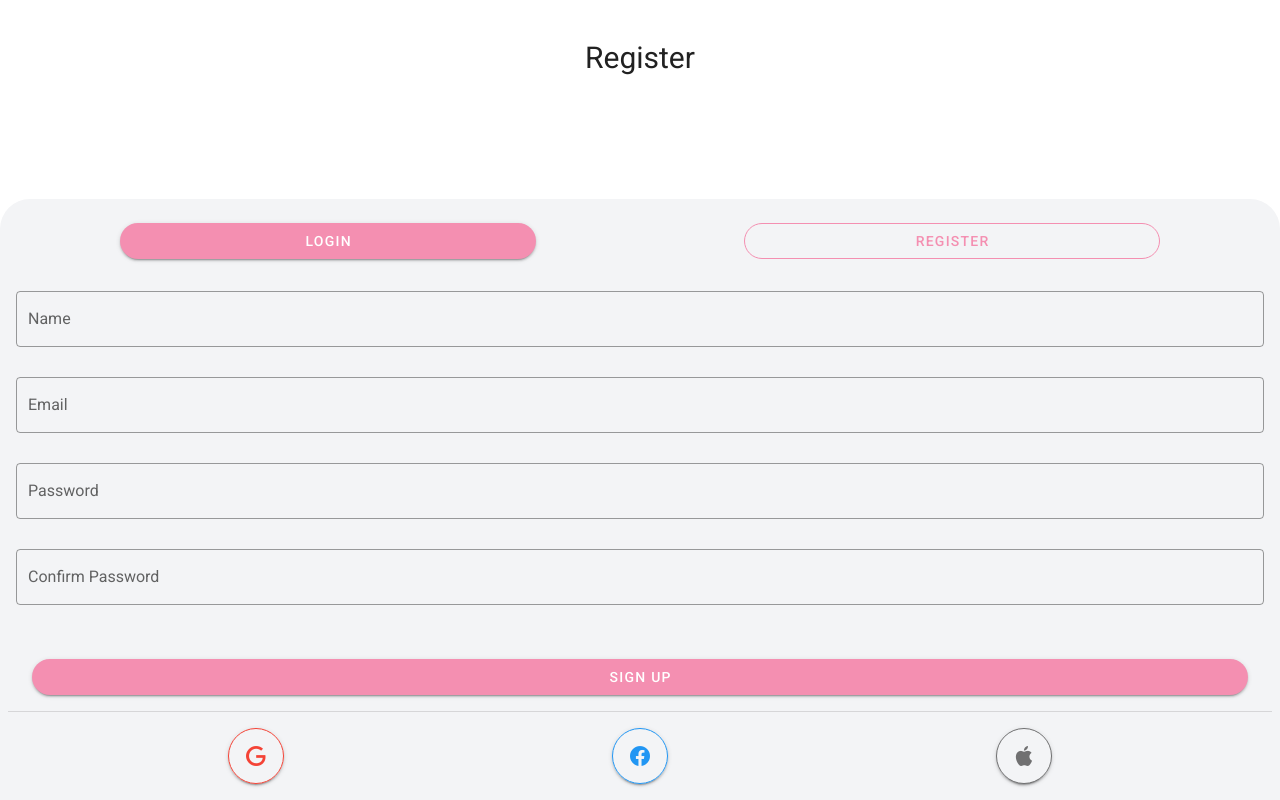
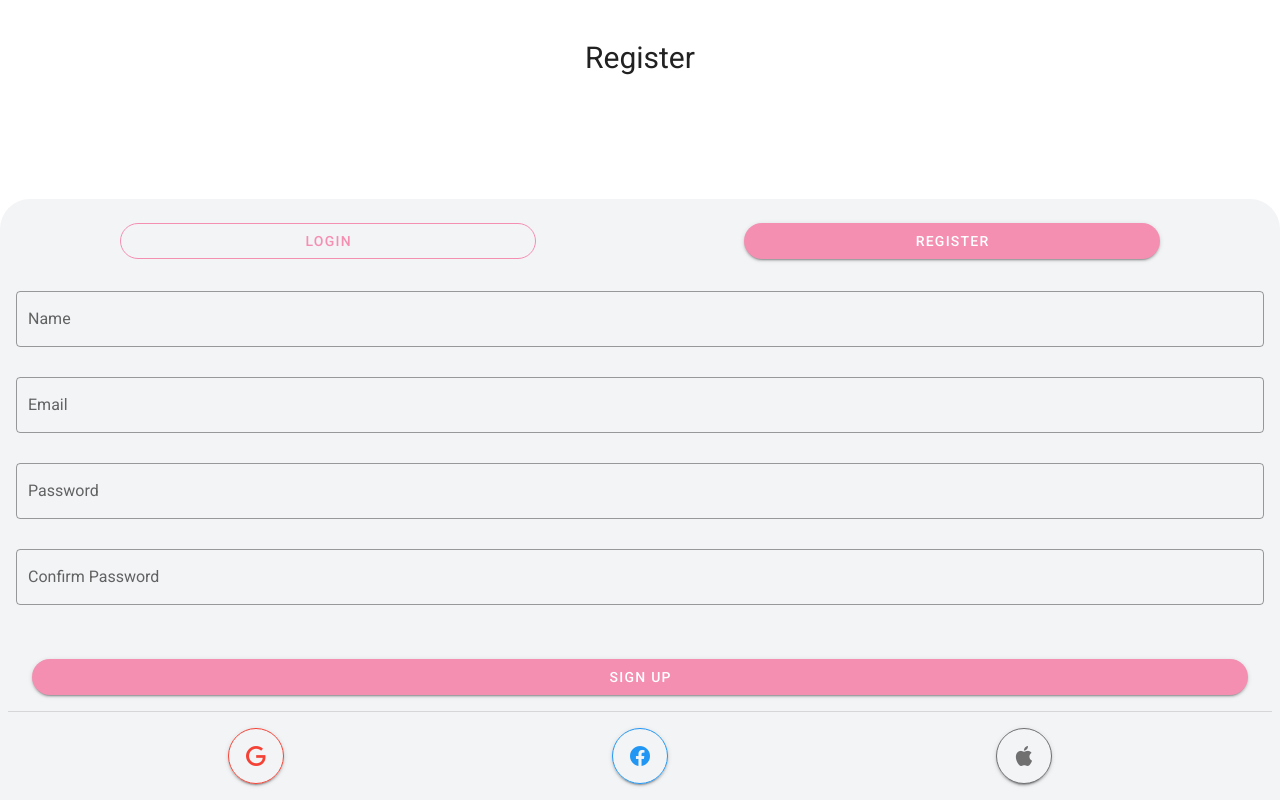
Before and after one commit to hdev07/App-Musion, a Nuxt app: page /register in a window 1280 px wide. Built offline with nearby package versions, Linux system fonts and the light colour scheme; what vue-device-detector-js, vuesax would draw is missing.

Commit message:
fix in imputs

```diff
--- a/components/auth/loginForm.vue
+++ b/components/auth/loginForm.vue
@@ -7,8 +7,13 @@
       <div>
         <switchForm :from="from" />
         <div class="mx-4 py-2 text-center">
-          <v-text-field v-model="email" label="Email" outlined />
-          <v-text-field v-model="password" label="Password" outlined />
+          <v-text-field v-model="email" type="email" label="Email" outlined />
+          <v-text-field
+            v-model="password"
+            type="password"
+            label="Password"
+            outlined
+          />
         </div>
         <div class="mx-8 my-2">
           <v-btn color="primary" block fill rounded @click="login()">
@@ -17,7 +22,7 @@
         </div>
         <div class="flex justify-center">
           <p class="text-sm">Forgotton your pasword?</p>
-          <a class="text-sm underline pl-1">Reset password</a>
+          <a href="#" class="text-sm underline pl-1">Reset password</a>
         </div>
         <v-divider class="mx-2"> Or Sign Up with </v-divider>
         <SocialForm class="mt-8" />
--- a/components/auth/registerForm.vue
+++ b/components/auth/registerForm.vue
@@ -7,10 +7,16 @@
       <div>
         <SwitchForm :from="from" />
         <div class="mx-4 py-2 text-center">
-          <v-text-field v-model="name" label="Name" outlined />
-          <v-text-field v-model="email" label="Email" outlined />
-          <v-text-field v-model="password" label="Password" outlined />
+          <v-text-field v-model="name" type="text" label="Name" outlined />
+          <v-text-field v-model="email" type="email" label="Email" outlined />
           <v-text-field
+            v-model="password"
+            type="password"
+            label="Password"
+            outlined
+          />
+          <v-text-field
+            type="password"
             v-model="rePassword"
             label="Confirm Password"
             outlined
--- a/components/auth/switchForm.vue
+++ b/components/auth/switchForm.vue
@@ -5,8 +5,8 @@
         rounded
         block
         color="primary"
-        :outlined="from === 'login'"
-        :fill="from === 'login'"
+        :outlined="from !== 'login'"
+        :fill="from !== 'login'"
         @click="goToLogin()"
       >
         login
@@ -17,8 +17,8 @@
         block
         rounded
         color="primary"
-        :outlined="from === 'register'"
-        :fill="from === 'register'"
+        :outlined="from !== 'register'"
+        :fill="from !== 'register'"
         @click="goToRegister()"
       >
         Register
```
